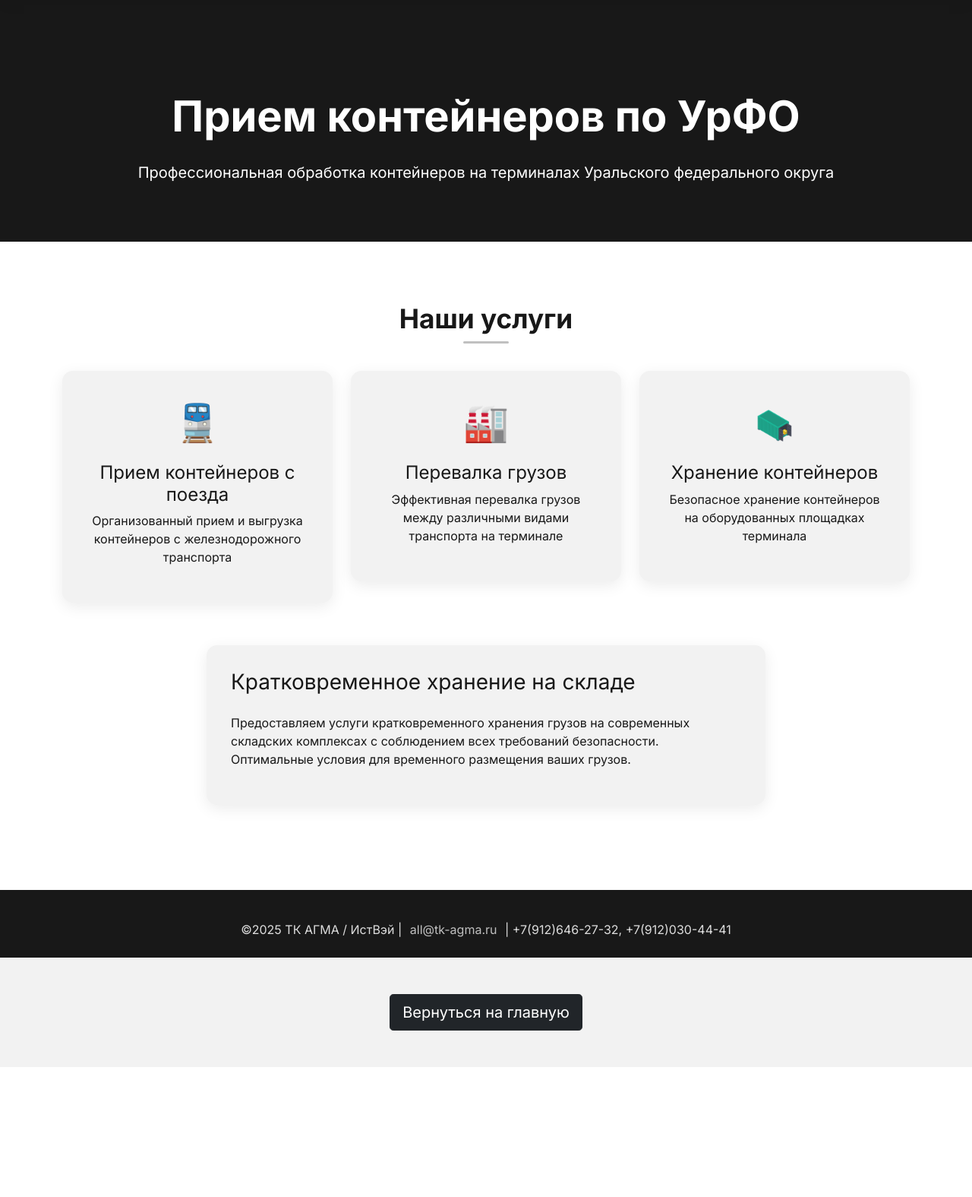
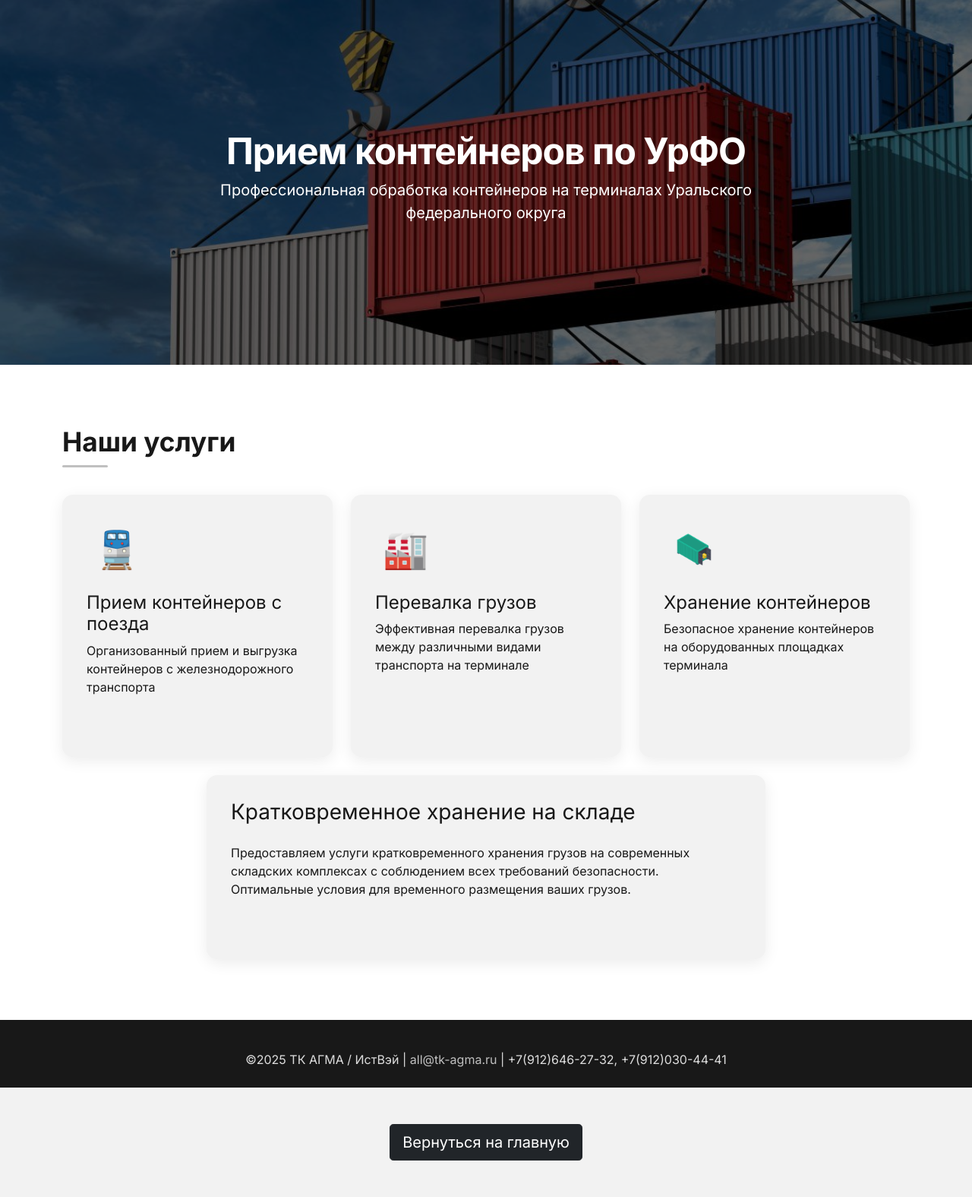
Before and after one commit to bemanelw/AGMA, a Spring Boot app: page /containers in a window 1280 px wide. Shown: the part 64-1639 px from the top of the page at 76% size. Before the commit the page ends 1468 px from the top, so only its background shows below. Run offline with Spring Boot 4, Linux system fonts and the light colour scheme.

Commit message:
Third commit with edits

```diff
--- a/src/main/resources/templates/containers.html
+++ b/src/main/resources/templates/containers.html
@@ -6,17 +6,21 @@
     <title th:text="${pageTitle}">Прием контейнеров по УрФО | АГМА</title>
     <link href="https://cdn.jsdelivr.net/npm/bootstrap@5.1.3/dist/css/bootstrap.min.css" rel="stylesheet">
     <link href="https://fonts.googleapis.com/css2?family=Inter:wght@400;600;700&display=swap" rel="stylesheet">
+    <link rel="icon" href="/js/favicon.ico">
     <style>
         :root {
             --black: #181818;
             --white: #fff;
             --gray: #f2f2f2;
             --silver: #c0c0c0;
+            --border: #d0d0d0;
         }
+
         body {
             font-family: 'Inter', sans-serif;
             background: var(--gray);
             color: var(--black);
+            overflow-x: hidden;
         }
 
         .navbar {
@@ -38,47 +42,94 @@
             color: var(--silver);
         }
 
-        .service-hero {
-            background: var(--black);
+        .hero {
+            position: relative;
+            background: url('/images/carousel-containers.jpg') center/cover no-repeat;
+            height: 60vh;
+            display: flex;
+            align-items: center;
+            justify-content: center;
             color: var(--white);
-            padding: 120px 0 60px;
+            text-align: center;
         }
-        .service-content {
+        .hero::after {
+            content: '';
+            position: absolute;
+            top:0;left:0;width:100%;height:100%;
+            background: rgba(0,0,0,0.6);
+        }
+        .hero-content {
+            position: relative;
+            z-index: 10;
+            max-width: 800px;
+            padding: 0 15px;
+        }
+        .hero-title {
+            font-size: 3rem;
+            font-weight: 700;
+            letter-spacing: -1px;
+        }
+
+        .content-section {
+            background: var(--white);
             padding: 80px 0;
-            background: var(--white);
         }
+        .section-title {
+            font-size: 2.2rem;
+            font-weight: 700;
+            margin-bottom: 3rem;
+            position: relative;
+        }
+        .section-title::after {
+            content:'';
+            position:absolute;
+            bottom:-12px;left:0;
+            width:60px;height:3px;
+            background: var(--silver);
+            border-radius:4px;
+        }
+
         .service-card {
             background: var(--gray);
             border-radius: 14px;
             padding: 2rem;
             margin-bottom: 2rem;
             box-shadow: 0 5px 20px rgba(0,0,0,0.08);
-            text-align: center;
+            transition: all .35s ease;
+            height: 100%;
+        }
+        .service-card:hover {
+            transform: translateY(-5px);
+            box-shadow: 0 10px 30px rgba(0,0,0,0.12);
         }
         .service-icon {
-            font-size: 3rem;
+            width: 80px;
+            height: 80px;
             margin-bottom: 1rem;
-            color: var(--silver);
+            object-fit: cover;
+            border-radius: 10px;
+            font-size: 3rem; /* Для emoji */
+            display: flex;
+            align-items: center;
+            justify-content: center;
+        }
+        .service-icon img {
+            width: 100%;
+            height: 100%;
+            object-fit: contain;
         }
 
-        .section-title {
+        .features-grid {
+            display: grid;
+            grid-template-columns: repeat(auto-fit, minmax(250px, 1fr));
+            gap: 20px;
+            margin-top: 3rem;
+        }
+        .feature-item {
+            background: var(--gray);
+            padding: 1.5rem;
+            border-radius: 10px;
             text-align: center;
-            font-size: 2.2rem;
-            font-weight: 700;
-            color: var(--black);
-            margin-bottom: 3rem;
-            position: relative;
-        }
-        .section-title::after {
-            content:'';
-            position:absolute;
-            bottom:-12px;
-            left:50%;
-            transform: translateX(-50%);
-            width:60px;
-            height:3px;
-            background: var(--silver);
-            border-radius:4px;
         }
 
         footer {
@@ -90,7 +141,10 @@
         footer a {
             color: var(--silver);
             text-decoration: none;
-            margin: 0 6px;
+        }
+
+        @media(max-width:768px){
+            .hero-title { font-size: 2.2rem; }
         }
     </style>
 </head>
@@ -108,14 +162,16 @@
     </div>
 </nav>
 
-<section class="service-hero">
-    <div class="container text-center">
-        <h1 class="display-4 fw-bold mb-4">Прием контейнеров по УрФО</h1>
+<!-- ИЗМЕНЕНИЕ: заменил .service-hero на .hero -->
+<section class="hero">
+    <div class="hero-content">
+        <h1 class="hero-title">Прием контейнеров по УрФО</h1>
         <p class="lead">Профессиональная обработка контейнеров на терминалах Уральского федерального округа</p>
     </div>
 </section>
 
-<section class="service-content">
+<!-- ИЗМЕНЕНИЕ: заменил .service-content на .content-section -->
+<section class="content-section">
     <div class="container">
         <h2 class="section-title">Наши услуги</h2>
 
```
Also changed, not shown: src/main/resources/application.properties (+21 -18 lines), src/main/resources/templates/crossdock.html (+5 -2 lines), src/main/resources/templates/export.html (+20 -4 lines), src/main/resources/templates/import.html (+5 -2 lines), src/main/resources/templates/russia.html (+31 -27 lines).
